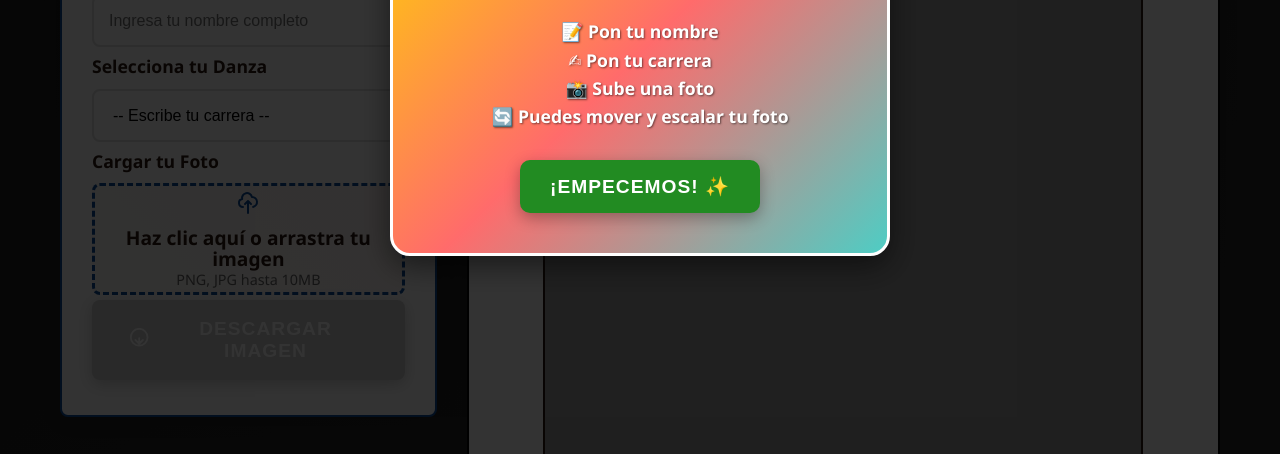
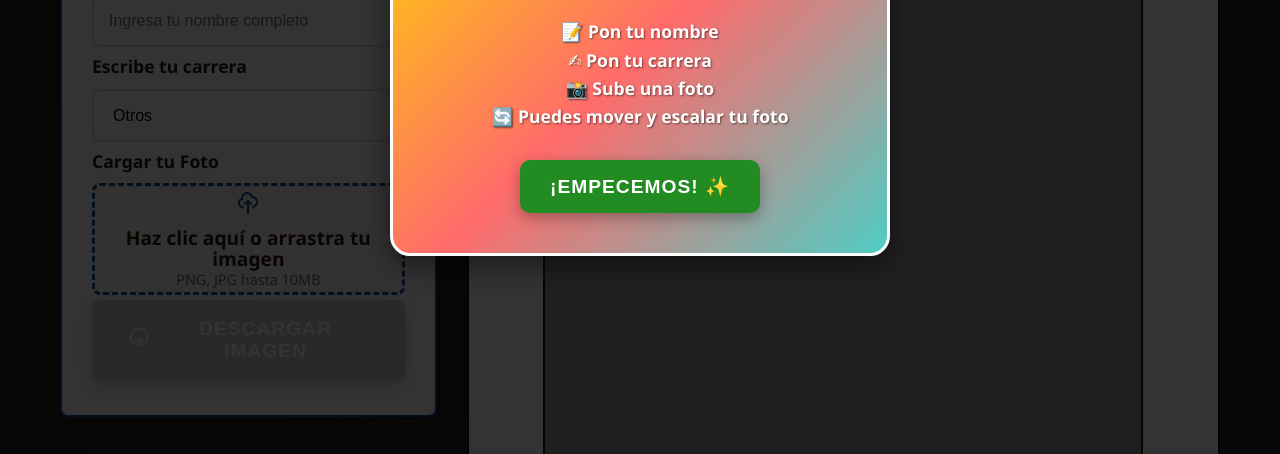
Before and after one commit to fulusfx/SOY-ENCUESTADOR, a plain HTML site: page index.html in a window 1280 px wide. Shown: the part 346-800 px from the top of the page. Drawn offline with Linux system fonts and the light colour scheme.

Commit message:
Update index.html

```diff
--- a/index.html
+++ b/index.html
@@ -59,10 +59,8 @@
                 </div>
 
                 <div class="form-group">
-                    <label for="danceSelect" class="form-label">Selecciona tu Danza</label>
+                    <label for="danceSelect" class="form-label">Escribe tu carrera</label>
                     <select id="danceSelect" class="form-select">
-                        <option value="">-- Escribe tu carrera --</option>
-
                         <option value="Escribe tu Carrera">Otros</option>
                     </select>
                 </div>
```
